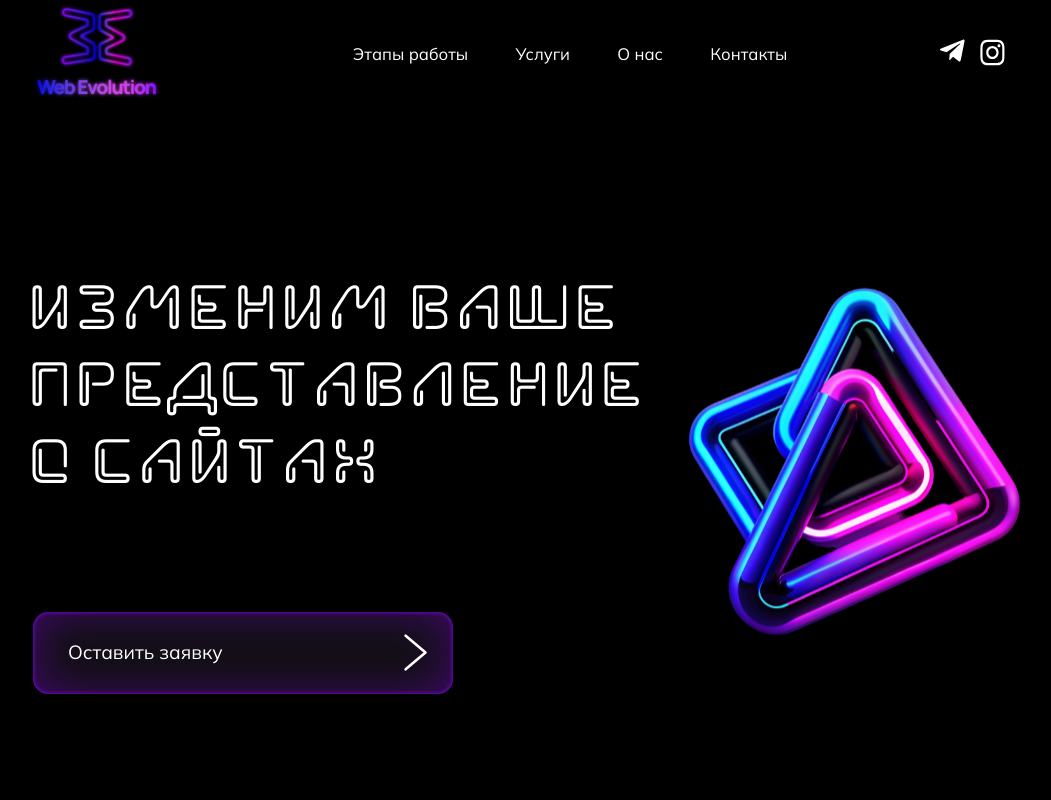
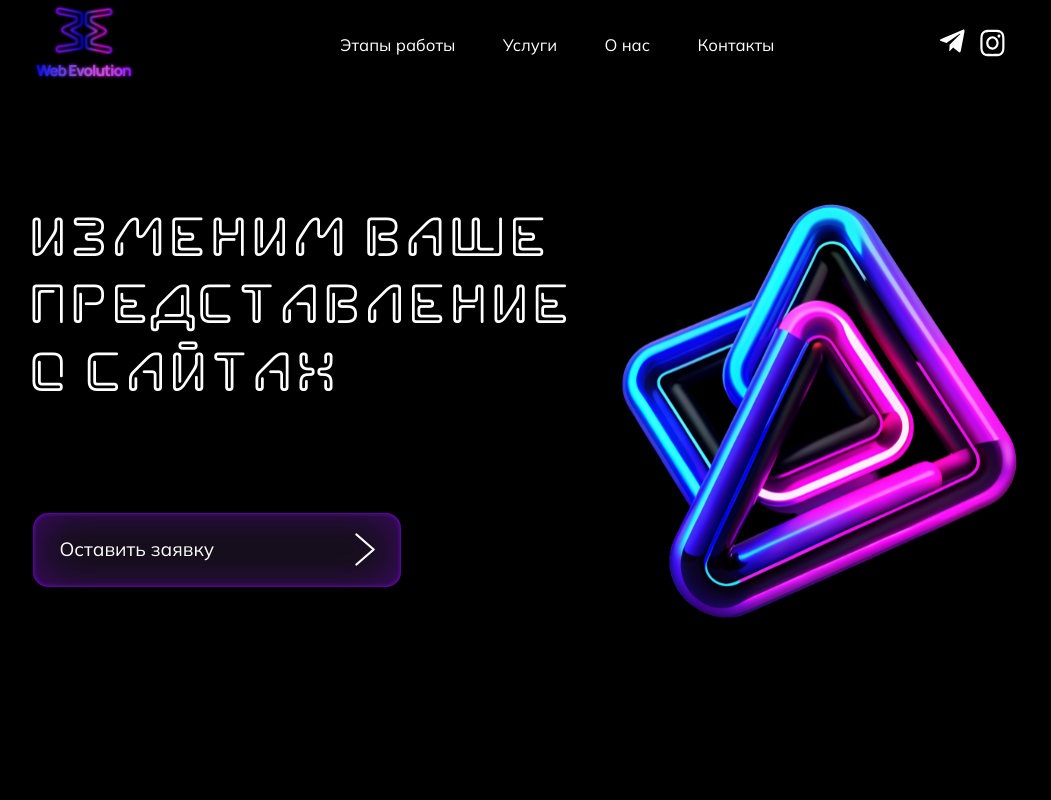
Before and after one commit to WebEvolutionApp/Front, a React (Vite) app: page / in a window 1280 px wide. Shown: the top 800 px of the page, without its empty margins (121-1172 px from the left). Built offline with nearby package versions, Linux system fonts and the light colour scheme.

Commit message:
various styles tuned

```diff
--- a/src/assets/styles/fonts.scss
+++ b/src/assets/styles/fonts.scss
@@ -23,7 +23,7 @@
 }
 
 @mixin fontTitleDec() {
-  @include VlaShu(5vw, 700, 120%);
+  @include VlaShu(4.4vw, 700, 120%);
   text-transform: uppercase;
   color: $mainWhite;
 }
@@ -55,6 +55,6 @@
 }
 
 @mixin fontTitleFormInfo2() {
-  @include mulish(1.2vw, 500, 160%);
+  @include mulish(1.1vw, 400, 160%);
   color: $formGrey;
 }
--- a/src/components/Footer/Footer.jsx
+++ b/src/components/Footer/Footer.jsx
@@ -1,12 +1,28 @@
 import s from './styles.module.scss';
-import Header from '../Header/Header';
 
-export function Footer() {
-    return(
-       <div className={s.footer__container}>
-        <Header/>
-       </div>
-    )
+function Footer() {
+  return (
+    <div className={s['container']}>
+      <div className={s['content']}>
+        <a className={s['header-logo-link']} href="#"><img className={s['header-logo']} src="./icons/logo-web-evolution.svg" alt="Logo Web Evolution" /></a>
+
+        <nav className={s['navbar']}>
+          <ul className={s['nav-menu']}>
+            <li className={s['nav-item']}><a className={s['nav-link']} href="#">Этапы работы</a></li>
+            <li className={s['nav-item']}><a className={s['nav-link']} href="#">Услуги</a></li>
+            <li className={s['nav-item']}><a className={s['nav-link']} href="#">О нас</a></li>
+            <li className={s['nav-item']}><a className={s['nav-link']} href="#">Контакты</a></li>
+          </ul>
+        </nav>
+
+        <div className={s['header-socials']}>
+          <a href="#"><img className={s['header-socials-img']} src="./icons/telegram.svg" alt="Telegram" /></a>
+          <a href="#"><img className={s['header-socials-img']} src="./icons/instagram.svg" alt="Instagram" /></a>
+        </div>
+
+      </div>
+    </div>
+  );
 }
 
 export default Footer;
--- a/src/components/Footer/styles.module.scss
+++ b/src/components/Footer/styles.module.scss
@@ -1,4 +1,40 @@
-.footer__container {
+.container {
     width: 100%;
-    height: 25vw;
-}
+    background-color: $mainBlack;
+
+    .content {
+      padding: 0.4688vw 0 0.4688vw 0;
+      width: 76%;
+      margin: 0 auto;
+      display: flex;
+      justify-content: space-between;
+
+
+
+      .header-logo {
+        width: 8vw;
+      }
+
+      .nav-menu {
+        display: flex;
+        flex-direction: column;
+        gap: 3vw;
+
+        .nav-link {
+          text-decoration: none;
+          color: $mainWhite;
+          @include fontTitleHeader();;
+        }
+      }
+
+      .header-socials {
+        display: flex;
+        gap: 1.1458vw;
+        z-index: 20;
+
+        &-img {
+          width: 2.5vw;
+        }
+      }
+    }
+  }
--- a/src/components/Header/Header.module.scss
+++ b/src/components/Header/Header.module.scss
@@ -11,7 +11,7 @@
     align-items: center;
 
     .header-logo {
-      width: 10vw;
+      width: 8vw;
     }
 
     .nav-menu {
--- a/src/components/HeroSection/HeroSection.module.scss
+++ b/src/components/HeroSection/HeroSection.module.scss
@@ -3,10 +3,13 @@
   background-color: $mainBlack;
 
   .content {
-    padding: 9.32vw 0 12.96vw;
+    padding: 6vw 0 12.96vw;
     width: 76%;
     margin: 0 auto;
     display: flex;
+    flex-wrap: nowrap;
+    align-items: start;
+    justify-content: space-between;
 
     .flex {
       display: flex;
@@ -19,7 +22,8 @@
     }
 
     .image {
-      width: 31.87vw;
+      height: 38vw;
+
     }
   }
 }
--- a/src/components/OurServices/styles.module.scss
+++ b/src/components/OurServices/styles.module.scss
@@ -85,5 +85,5 @@
     position: absolute;
     top: 2vw;
     left: 3vw;
-
+    width: 2vw;
 }
--- a/src/components/ui/Button/Button.module.scss
+++ b/src/components/ui/Button/Button.module.scss
@@ -2,9 +2,9 @@
   display: flex;
   justify-content: space-between;
   align-items: center;
-  padding: 0 2.03vw 0 2.76vw;
+  padding: 0 2.03vw 0 2.1vw;
   width: 58%;
-  height: 6.4vw;
+  height: 5.8vw;
   border: none;
   border-radius: 1.2vw;
   backdrop-filter: blur(48px);
@@ -19,5 +19,5 @@
 }
 
 .button__img {
-  width: 1.8vw;
+  width: 1.6vw;
 }
--- a/src/components/ui/TextWindow/styles.module.scss
+++ b/src/components/ui/TextWindow/styles.module.scss
@@ -1,7 +1,7 @@
 .custom__textWindow {
     @include fontTitleMain();
     border-radius: 1.2vw;
-    border: 1px solid rgba($mainViolet, 0.8);
+    border: 0.1vw solid rgba($mainViolet, 0.8);
     box-shadow: inset 0 0 7vw 1vw rgba(150, 0, 255, 0.4);
     transition: transform 0.3s ease, background-color 0.3s ease;
     z-index: 10;
```
